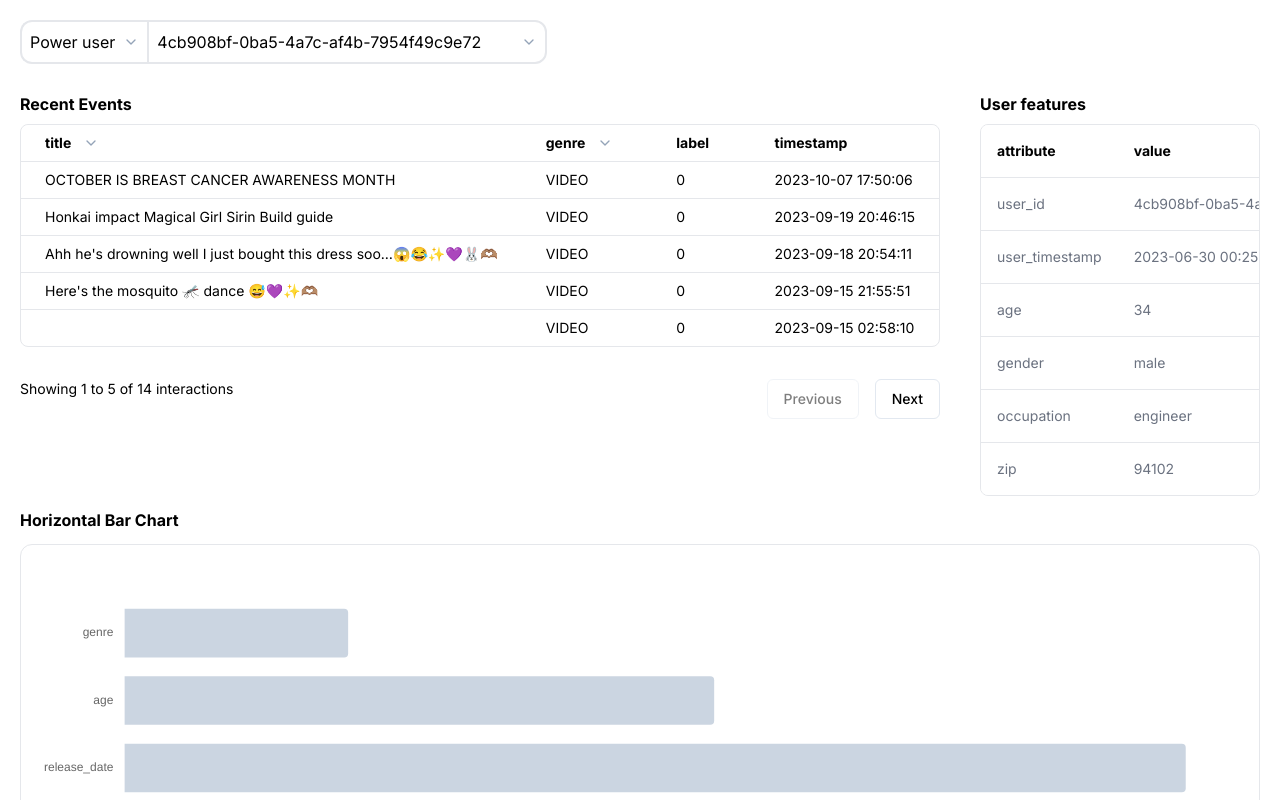
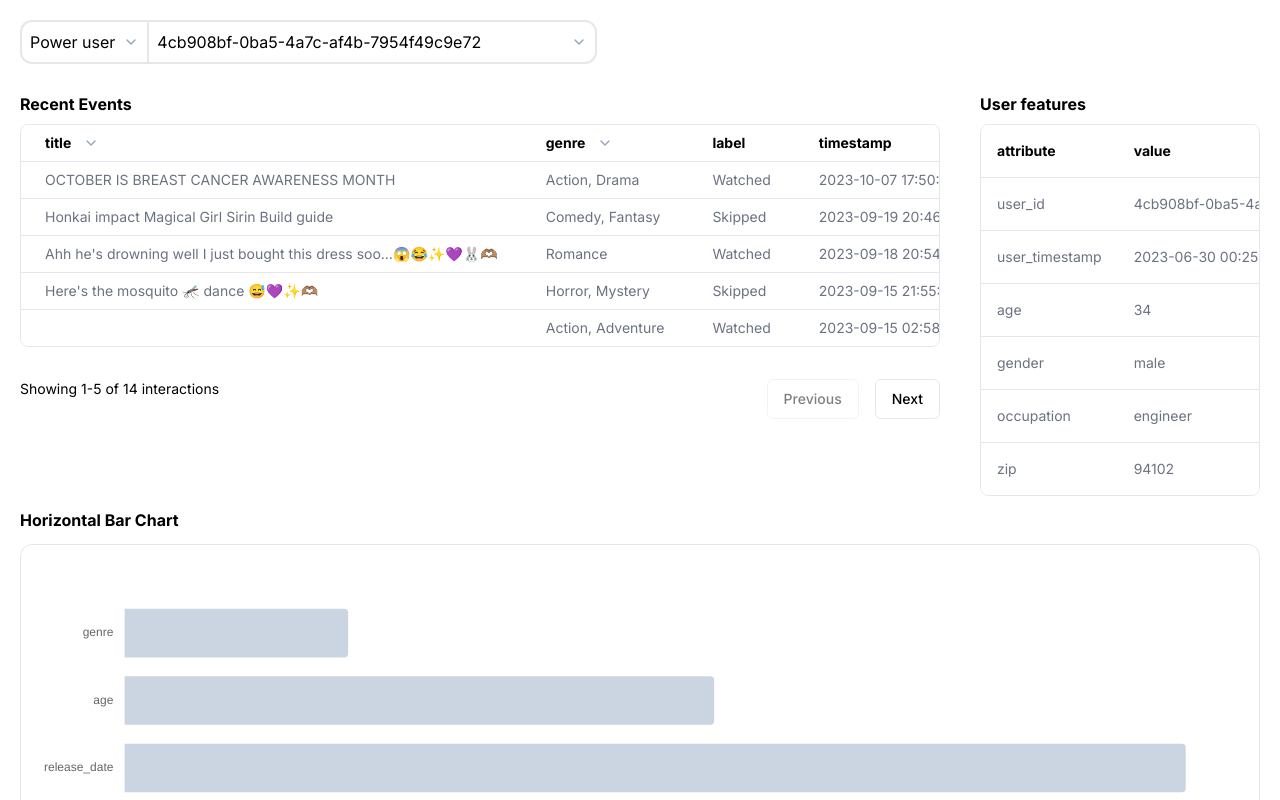
Before and after one commit to RaufunNazin/shaped, a Next.js app: page / in a window 1280 px wide. Shown: the top 800 px of the page. Built offline with nearby package versions, Linux system fonts and the light colour scheme.

Commit message:
interactions table

```diff
--- a/app/page.tsx
+++ b/app/page.tsx
@@ -153,7 +153,7 @@ const Page = () => {
             onValueChange={(value: string) => {
               setUserId(value);
             }}
-            className="border-2 rounded-r-xl p-2 w-[400px]"
+            className="border-2 rounded-r-xl p-2 w-[450px]"
           />
         ) : user === "Cold-start user" ? (
           <Selector
@@ -166,10 +166,10 @@ const Page = () => {
             onValueChange={(value: string) => {
               setUserId(value);
             }}
-            className="border-2 rounded-r-xl p-2 w-[400px]"
+            className="border-2 rounded-r-xl p-2 w-[450px]"
           />
         ) : user === "Random user" ? (
-          <div className="flex items-center gap-x-4 border-2 w-[400px] p-2 rounded-r-xl">
+          <div className="flex justify-between items-center gap-x-4 border-2 w-[450px] p-2 rounded-r-xl">
             <div>{randomUser}</div>
             <button
               className="text-gray-500 font-medium text-sm"
@@ -181,7 +181,7 @@ const Page = () => {
             </button>
           </div>
         ) : (
-          <div className="flex items-center gap-x-4 border-2 p-2 w-[400px] rounded-r-xl">
+          <div className="flex items-center gap-x-4 border-2 p-2 w-[450px] rounded-r-xl">
             <input className="outline-0" />
           </div>
         )}
@@ -194,128 +194,128 @@ const Page = () => {
                 user_id: "4cb908bf-0ba5-4a7c-af4b-7954f49c9e72",
                 item_id: "317fd37e-61fc-4fd9-8a79-aefd80e2ff6f",
                 timestamp: "2023-10-07 17:50:06",
-                label: 0,
+                label: "Watched",
                 title: "OCTOBER IS BREAST CANCER AWARENESS MONTH",
-                genre: "VIDEO",
+                genre: "Action, Drama",
                 items_user_id: "a951123f-4aec-440b-a6e9-ad8681c11ddb",
               },
               {
                 user_id: "4cb908bf-0ba5-4a7c-af4b-7954f49c9e72",
                 item_id: "13c61570-65ba-4077-912e-bd358fbbe1a8",
                 timestamp: "2023-09-19 20:46:15",
-                label: 0,
+                label: "Skipped",
                 title: "Honkai impact Magical Girl Sirin Build guide",
-                genre: "VIDEO",
+                genre: "Comedy, Fantasy",
                 items_user_id: "5dfb073c-ad2c-4b62-bf7b-3111b8de37ac",
               },
               {
                 user_id: "4cb908bf-0ba5-4a7c-af4b-7954f49c9e72",
                 item_id: "8c6341db-688d-4632-94e5-7a126094250c",
                 timestamp: "2023-09-18 20:54:11",
-                label: 0,
+                label: "Watched",
                 title:
                   "Ahh he's drowning well I just bought this dress soo…😱😂✨💜🐰🫶🏽",
-                genre: "VIDEO",
+                genre: "Romance",
                 items_user_id: "133ac2be-d0b7-418e-bd9c-053a4a38a654",
               },
               {
                 user_id: "4cb908bf-0ba5-4a7c-af4b-7954f49c9e72",
                 item_id: "82b99381-f61e-4b4b-b3f8-b7c7b31eeb10",
                 timestamp: "2023-09-15 21:55:51",
-                label: 0,
+                label: "Skipped",
                 title: "Here's the mosquito 🦟 dance 😅💜✨🫶🏽",
-                genre: "VIDEO",
+                genre: "Horror, Mystery",
                 items_user_id: "133ac2be-d0b7-418e-bd9c-053a4a38a654",
               },
               {
                 user_id: "4cb908bf-0ba5-4a7c-af4b-7954f49c9e72",
                 item_id: "695a49d6-3772-425d-a728-17d7b9737aa2",
                 timestamp: "2023-09-15 02:58:10",
-                label: 0,
+                label: "Watched",
                 title: "",
-                genre: "VIDEO",
+                genre: "Action, Adventure",
                 items_user_id: "50b4b35a-de38-40a6-a0b9-4639659c0217",
               },
               {
                 user_id: "4cb908bf-0ba5-4a7c-af4b-7954f49c9e72",
                 item_id: "e63627c4-4078-46df-a9a8-2a0007a3ed4c",
                 timestamp: "2023-09-15 02:58:09",
-                label: 0,
+                label: "Skipped",
                 title: "I really need ideas 💡",
-                genre: "VIDEO",
+                genre: "Comedy, Drama",
                 items_user_id: "d2d3dd61-6430-4d94-aaf4-0b47997e6fb1",
               },
               {
                 user_id: "4cb908bf-0ba5-4a7c-af4b-7954f49c9e72",
                 item_id: "695a49d6-3772-425d-a728-17d7b9737aa2",
                 timestamp: "2023-09-15 02:58:08",
-                label: 0,
+                label: "Watched",
                 title: "",
-                genre: "VIDEO",
+                genre: "Action, Thriller",
                 items_user_id: "50b4b35a-de38-40a6-a0b9-4639659c0217",
               },
               {
                 user_id: "4cb908bf-0ba5-4a7c-af4b-7954f49c9e72",
                 item_id: "91391ea0-adb0-459a-a389-06059fabc152",
                 timestamp: "2023-09-15 02:58:05",
-                label: 0,
+                label: "Skipped",
                 title: "3 super Random GenShin Facts!",
-                genre: "VIDEO",
+                genre: "Fantasy, Sci-Fi",
                 items_user_id: "5dfb073c-ad2c-4b62-bf7b-3111b8de37ac",
               },
               {
                 user_id: "4cb908bf-0ba5-4a7c-af4b-7954f49c9e72",
                 item_id: "695a49d6-3772-425d-a728-17d7b9737aa2",
                 timestamp: "2023-09-15 02:58:04",
-                label: 0,
+                label: "Watched",
                 title: "",
-                genre: "VIDEO",
+                genre: "Action, Comedy",
                 items_user_id: "50b4b35a-de38-40a6-a0b9-4639659c0217",
               },
               {
                 user_id: "4cb908bf-0ba5-4a7c-af4b-7954f49c9e72",
                 item_id: "91391ea0-adb0-459a-a389-06059fabc152",
                 timestamp: "2023-09-15 02:58:04",
-                label: 0,
+                label: "Skipped",
                 title: "3 super Random GenShin Facts!",
-                genre: "VIDEO",
+                genre: "Adventure, Mystery",
                 items_user_id: "5dfb073c-ad2c-4b62-bf7b-3111b8de37ac",
               },
               {
                 user_id: "4cb908bf-0ba5-4a7c-af4b-7954f49c9e72",
                 item_id: "bbde0ce7-e769-4873-88dc-8926446c9a55",
                 timestamp: "2023-09-15 02:58:03",
-                label: 0,
+                label: "Watched",
                 title: "Duet this with me🤍",
-                genre: "VIDEO",
+                genre: "Musical, Romance",
                 items_user_id: "3499f20d-1347-4395-aedd-b3bed3f36527",
               },
               {
                 user_id: "4cb908bf-0ba5-4a7c-af4b-7954f49c9e72",
                 item_id: "91391ea0-adb0-459a-a389-06059fabc152",
                 timestamp: "2023-09-15 02:58:02",
-                label: 0,
+                label: "Skipped",
                 title: "3 super Random GenShin Facts!",
-                genre: "VIDEO",
+                genre: "Action, Sci-Fi",
                 items_user_id: "5dfb073c-ad2c-4b62-bf7b-3111b8de37ac",
               },
               {
                 user_id: "4cb908bf-0ba5-4a7c-af4b-7954f49c9e72",
                 item_id: "bbde0ce7-e769-4873-88dc-8926446c9a55",
                 timestamp: "2023-09-15 02:58:00",
-                label: 0,
+                label: "Watched",
                 title: "Duet this with me🤍",
-                genre: "VIDEO",
+                genre: "Musical, Drama",
                 items_user_id: "3499f20d-1347-4395-aedd-b3bed3f36527",
               },
               {
                 user_id: "4cb908bf-0ba5-4a7c-af4b-7954f49c9e72",
                 item_id: "f31cfca9-eb68-49bc-b53a-dbe915a880a1",
                 timestamp: "2023-09-05 23:19:43",
-                label: 0,
+                label: "Skipped",
                 title:
                   "Found this fun Shower gel at Lush shaped like an octopus. Had give it a new home. Look at JIGGLE.",
-                genre: "VIDEO",
+                genre: "Comedy",
                 items_user_id: "51552fd9-e7e5-4e11-b2de-461912bf9b09",
               },
             ]}
--- a/components/user-interactions-table.tsx
+++ b/components/user-interactions-table.tsx
@@ -87,7 +87,7 @@ export function UserInteractionsTable({ userInteractions, error }: any) {
                       key={`model_${index}`}
                       className="cursor-pointer hover:bg-gray-50"
                     >
-                      <DashboardTableCell className="w-[20%]">
+                      <DashboardTableCell className="w-[20%] text-gray-500">
                         {item[label1] == null ? (
                           "NULL"
                         ) : item[label1].toString().length < 100 ? (
@@ -96,7 +96,7 @@ export function UserInteractionsTable({ userInteractions, error }: any) {
                           <DescriptionModal description={item[label1]} />
                         )}
                       </DashboardTableCell>
-                      <DashboardTableCell className="w-[20%]">
+                      <DashboardTableCell className="w-[20%] text-gray-500">
                         {item[label2] == null ? (
                           "NULL"
                         ) : item[label2].toString().length < 100 ? (
@@ -105,7 +105,7 @@ export function UserInteractionsTable({ userInteractions, error }: any) {
                           <DescriptionModal description={item[label2]} />
                         )}
                       </DashboardTableCell>
-                      <DashboardTableCell className="w-[20%]">
+                      <DashboardTableCell className="w-[20%] text-gray-500">
                         {item["label"] == null ? (
                           "NULL"
                         ) : item["label"].toString().length < 100 ? (
@@ -114,7 +114,7 @@ export function UserInteractionsTable({ userInteractions, error }: any) {
                           <DescriptionModal description={item["label"]} />
                         )}
                       </DashboardTableCell>
-                      <DashboardTableCell className="w-[20%]">
+                      <DashboardTableCell className="w-[20%] text-gray-500">
                         {item["timestamp"] == null ? (
                           "NULL"
                         ) : item["timestamp"].toString().length < 100 ? (
@@ -132,8 +132,8 @@ export function UserInteractionsTable({ userInteractions, error }: any) {
 
           <div className="flex flex-row justify-between pb-6 pt-8 ">
             <div className="text-sm">
-              Showing {firstIndex + 1} to {lastIndex} of{" "}
-              {userInteractions.length} interactions
+              Showing {firstIndex + 1}-{lastIndex} of {userInteractions.length}{" "}
+              interactions
             </div>
             <div className="flex flex-row space-x-4">
               <Button
```
